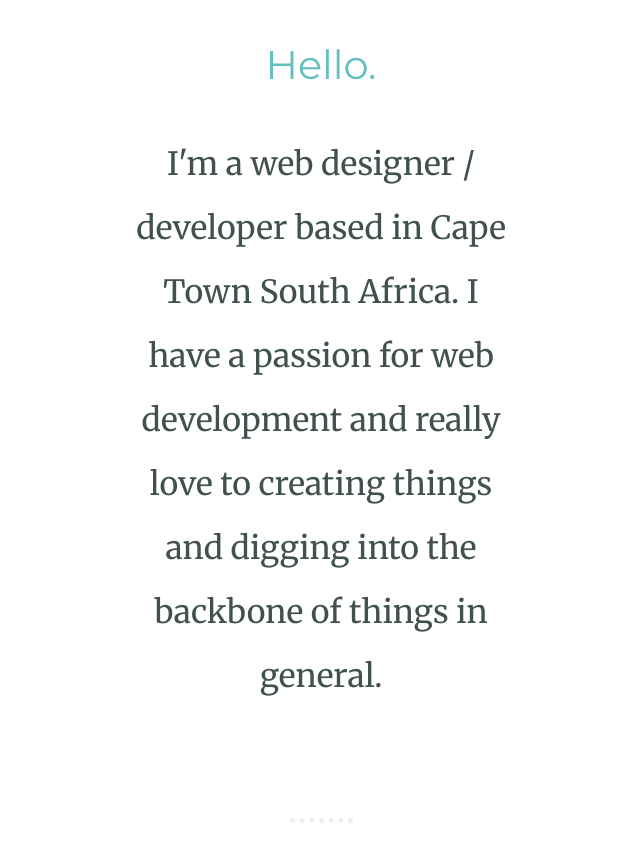
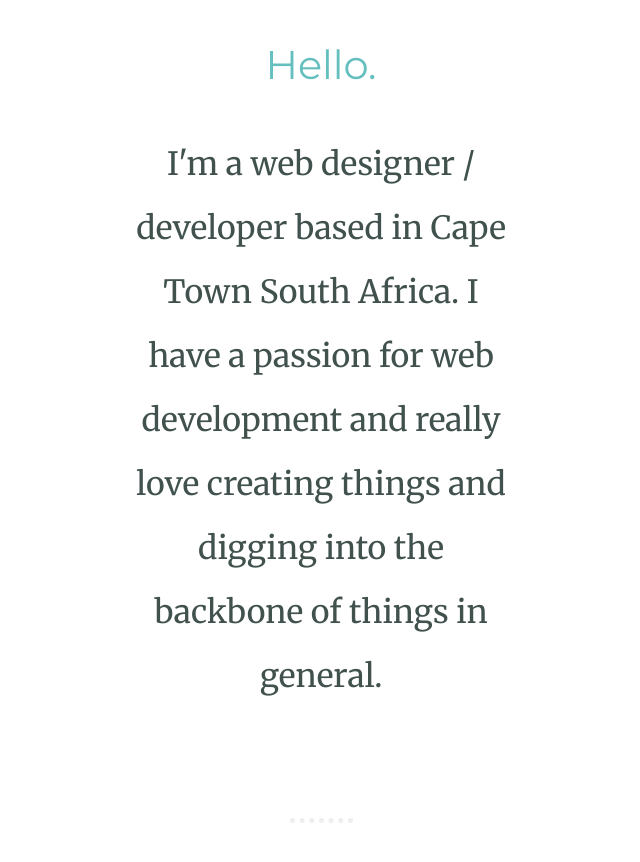
Before and after one commit to someonecalleddillan/PersonalSite, a plain HTML site: page index.html in a window 1280 px wide. Shown: the part 1247-2109 px from the top of the page, without its empty margins (319-959 px from the left). Drawn offline with Linux system fonts and the light colour scheme.

Commit message:
Update index.html

```diff
--- a/index.html
+++ b/index.html
@@ -24,7 +24,7 @@
     <div class="profile">
       <img class="avatar" src="images/my-avatar.png" alt="my-avatar">
       <h2>Hello.</h2>
-      <p class="intro">I'm a web designer / developer based in Cape Town South Africa. I have a passion for web development and really love to creating things and digging into the backbone of things in general.</p>
+      <p class="intro">I'm a web designer / developer based in Cape Town South Africa. I have a passion for web development and really love creating things and digging into the backbone of things in general.</p>
     </div>
     <hr>
     <div class="skills">
```
